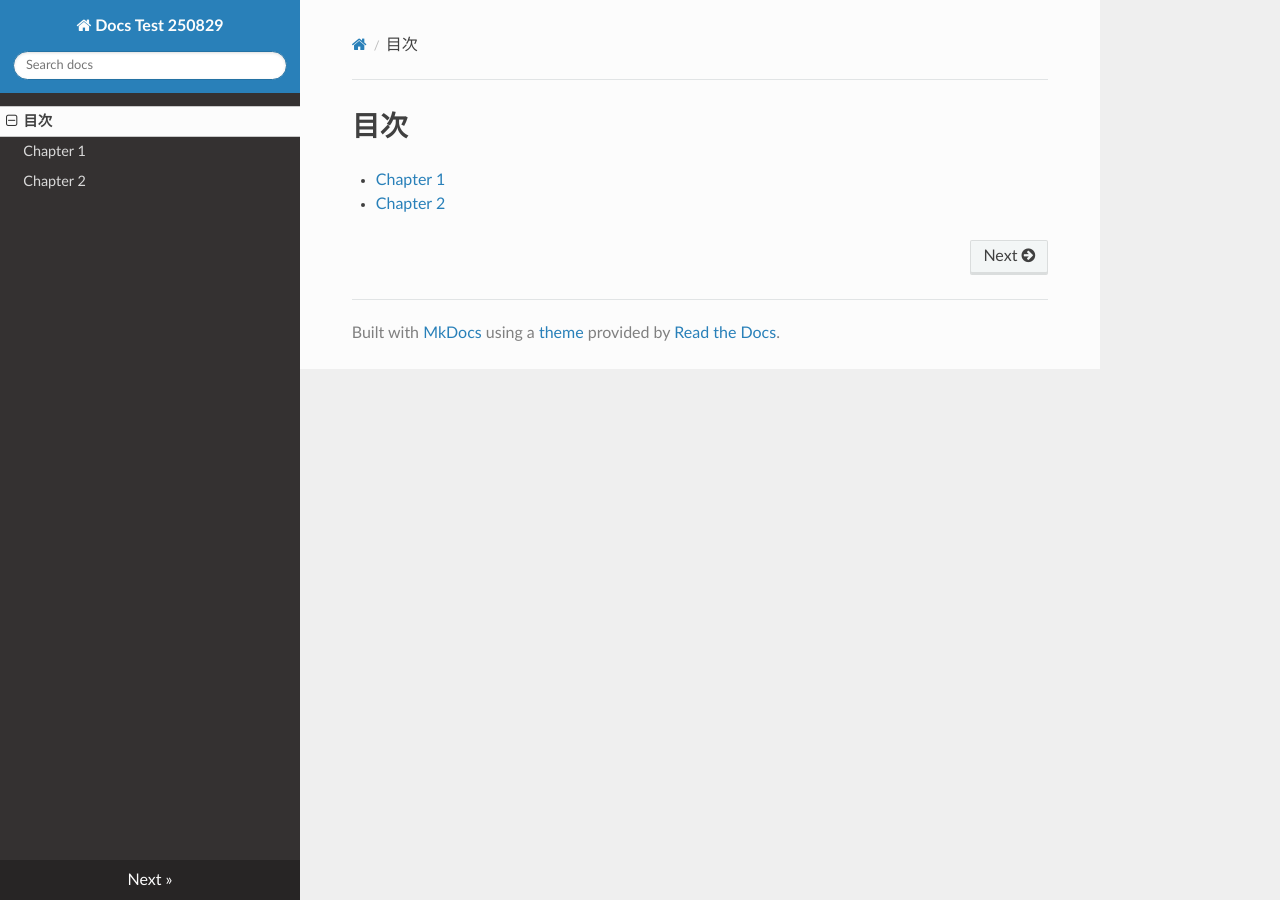
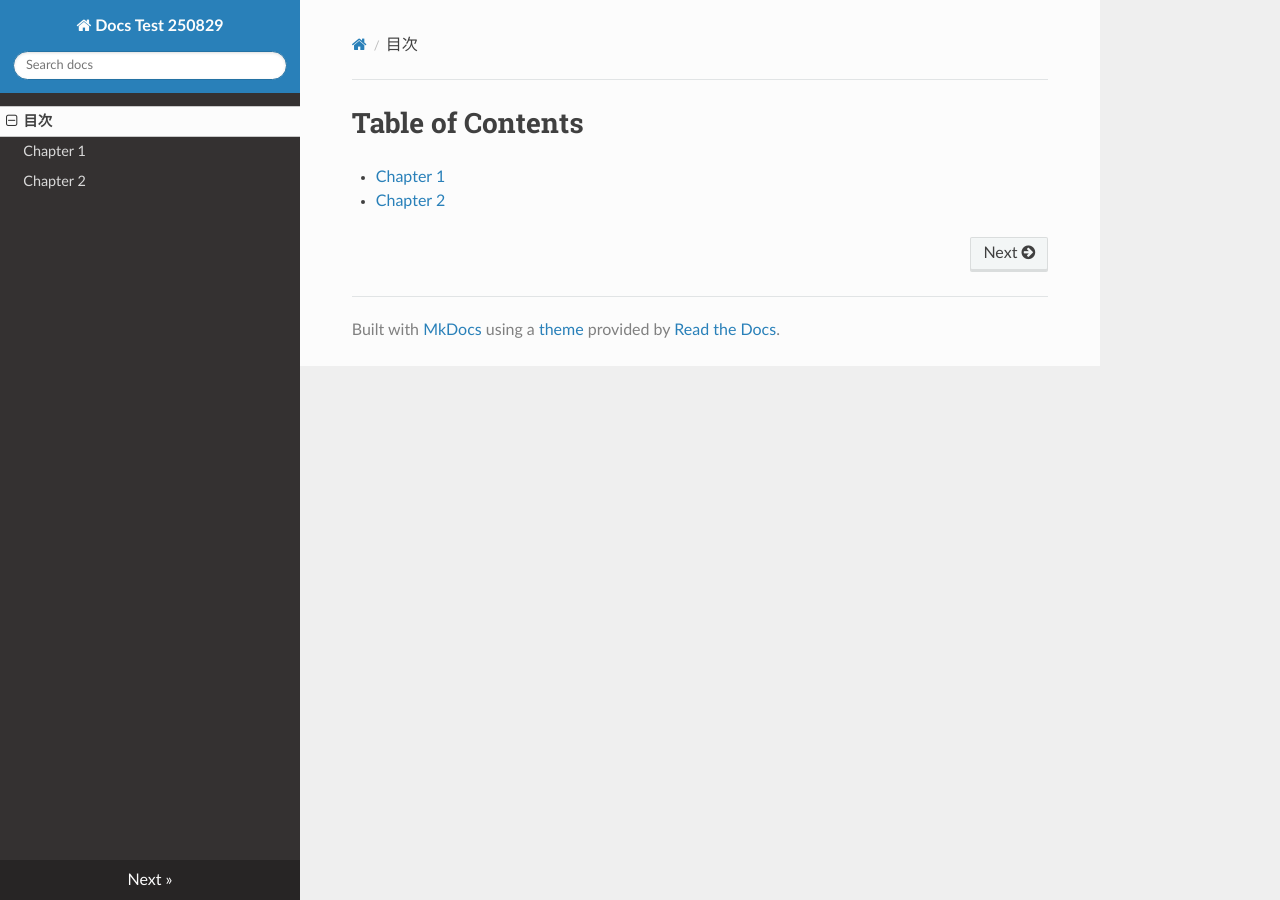
Before and after one commit to mn2007/docs_test_250829, an MkDocs documentation site: the page built from docs/index.md, in a window 1280 px wide. Built offline with MkDocs 1.6.1, drawn with Linux system fonts in a browser that asks for light colours; nearby versions of some CDN libraries.

Commit message:
translate from Japanese to English

```diff
--- a/docs/index.md
+++ b/docs/index.md
@@ -1,4 +1,4 @@
-# 目次
+# Table of Contents
 
 - [Chapter 1](chapter1/chapter1.md)
 - [Chapter 2](chapter2/chapter2.md)
```
